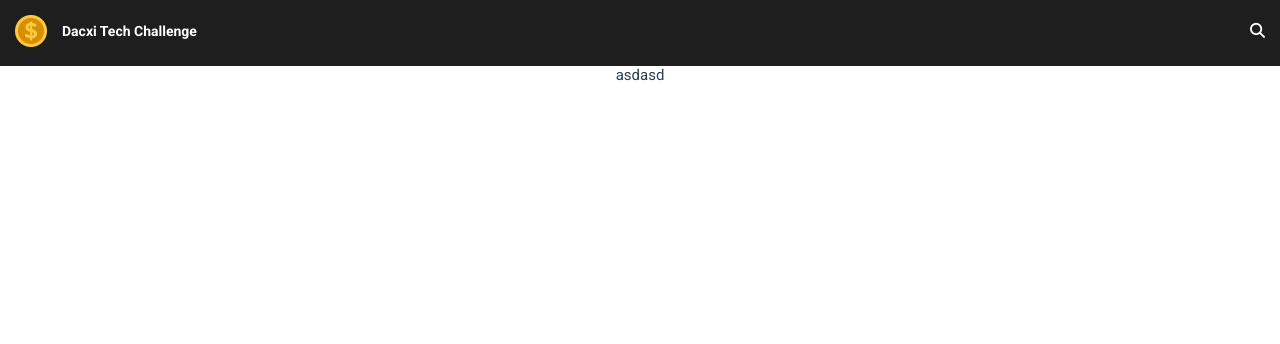
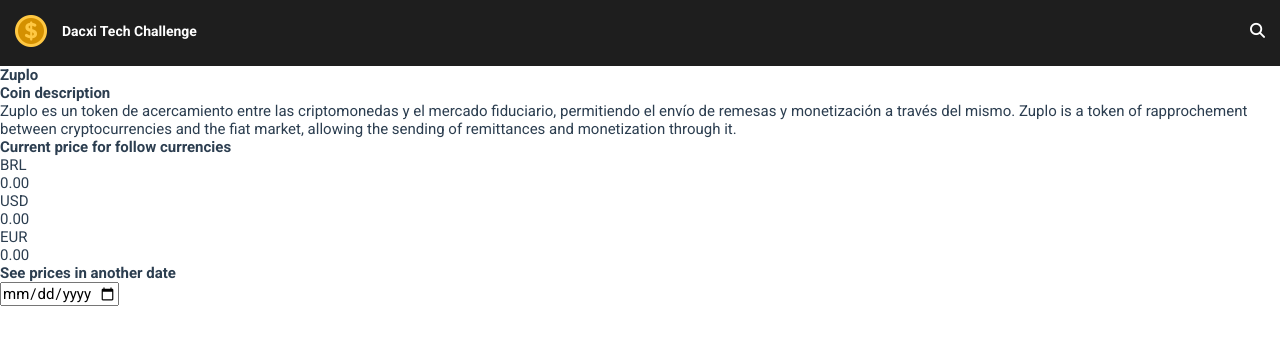
Before and after one commit to soraia-barbosa/dacxi-projec-2, a Vue app: page / in a window 1280 px wide. Shown: the top 344 px of the page. Built offline with nearby package versions, Linux system fonts and the light colour scheme.

Commit message:
added logic for search coin history

```diff
--- a/src/components/coin.vue
+++ b/src/components/coin.vue
@@ -1,7 +1,65 @@
 <template>
-    <div>asdasd</div>
+    <div class="max-width">
+
+        <div class="container">
+            <div class="row">
+                <div class="col-12">
+                    <h1>{{ coinData.name }}</h1>
+                    <div>
+                        <h3>Coin description</h3>
+                        <div v-html="coinData.description.en"></div>
+                    </div>
+                </div>
+            </div>
+            <div class="row">
+                <div class="col-12">
+                    <h4>Current price for follow currencies</h4>
+                </div>
+                <div class="col-4">
+                    <p>BRL</p>
+                    <p>{{ coinData.market_data.current_price.brl.toFixed(2) }}</p>
+                </div>
+                <div class="col-4">
+                    <p>USD</p>
+                    <p>{{ coinData.market_data.current_price.usd.toFixed(2) }}</p>
+                </div>
+                <div class="col-4">
+                    <p>EUR</p>
+                    <p>{{ coinData.market_data.current_price.eur.toFixed(2) }}</p>
+                </div>
+            </div>
+            <div class="row">
+                <div class="col-12">
+                    <h4>See prices in another date</h4>
+                </div>
+                <div class="form-group">
+                    <input @change="dateChanged" class="form-control" type="date" id="start" name="trip-start" min="2010-01-01" :max="today">
+                </div>
+            </div>
+            <div v-if="coinHistory" class="row">
+                <div class="col-12">
+                    <h4>Price for date {{ lastDateFormated }}</h4>
+                </div>
+                <div class="col-4">
+                    <p>BRL</p>
+                    <p>{{ coinHistory.market_data.current_price.brl.toFixed(2) }}</p>
+                </div>
+                <div class="col-4">
+                    <p>USD</p>
+                    <p>{{ coinHistory.market_data.current_price.usd.toFixed(2) }}</p>
+                </div>
+                <div class="col-4">
+                    <p>EUR</p>
+                    <p>{{ coinHistory.market_data.current_price.eur.toFixed(2) }}</p>
+                </div>
+            </div>
+        </div>
+    </div>
 </template>
 <script>
+
+import axios from 'axios'
+
 export default {
     name: "Coin",
     props: {
@@ -14,8 +72,45 @@
             required: true,
         }
     },
+    data: () => ({
+        coinHistory: null,
+        lastDate: null,
+    }),
     mounted() {
         console.log(this.coinData);
+        console.log(this.today);
+    },
+    computed: {
+        today() {
+            let date = new Date();
+            return date.getFullYear() + '-' + (date.getMonth() + 1) + '-' + date.getDate();
+        },
+        lastDateFormated() {
+            return this.lastDate ? this.lastDate.split('-').join('/') : '';
+        }
+    },
+    methods: {
+        dateChanged(event) {
+
+            let date = event.target.value;
+            date = date.split('-');
+            this.lastDate = date[2] + '-' + date[1] + '-' + date[0];
+
+            axios.get('https://api.coingecko.com/api/v3/coins/' + this.coin + '/history?date=' + this.lastDate).then((response) => {
+              this.coinHistory = response.data;
+            });
+
+
+        }
     }
 }
 </script>
+<style scoped>
+
+    .max-width {
+        width: 100%;
+        text-align: left;
+    }
+
+
+</style>
```
